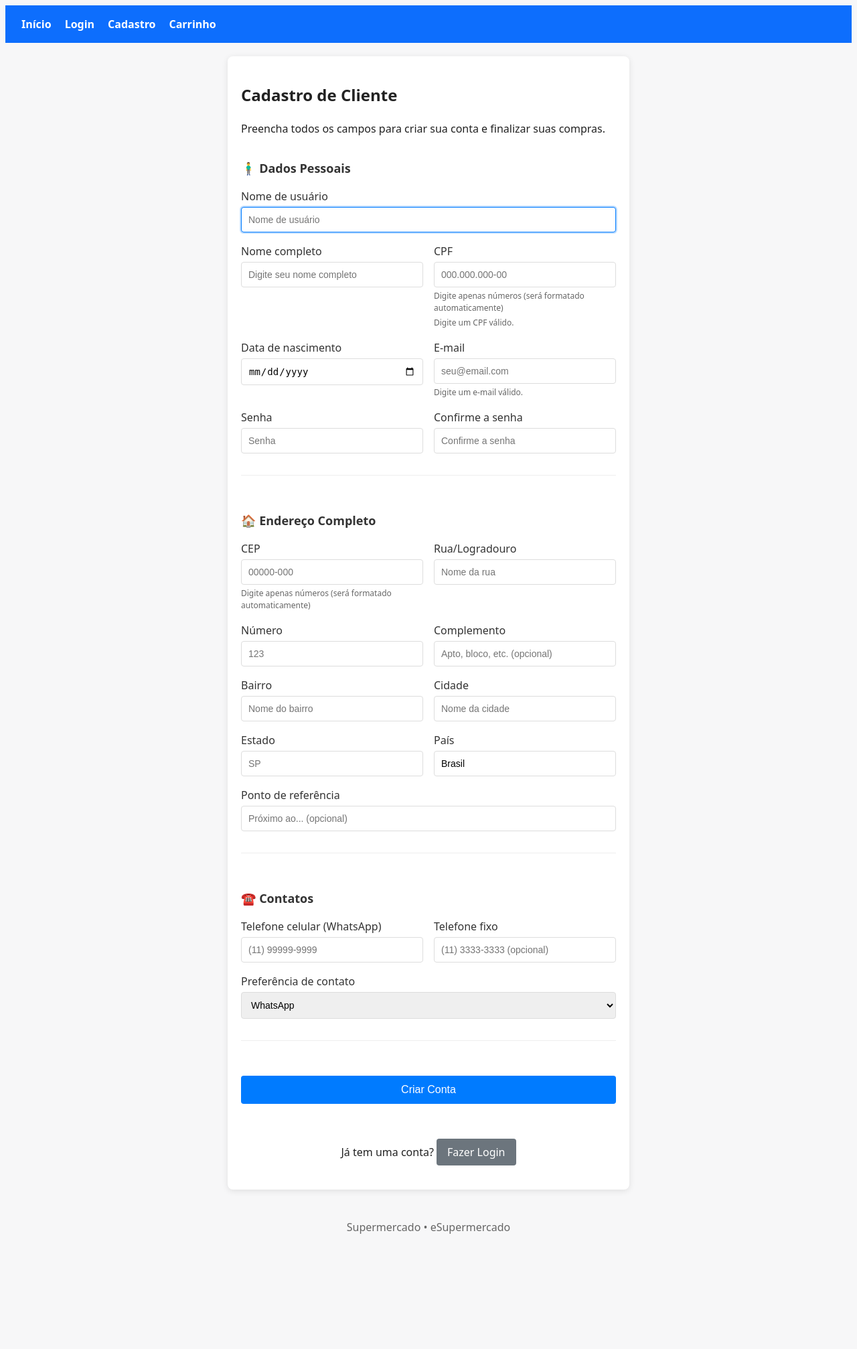
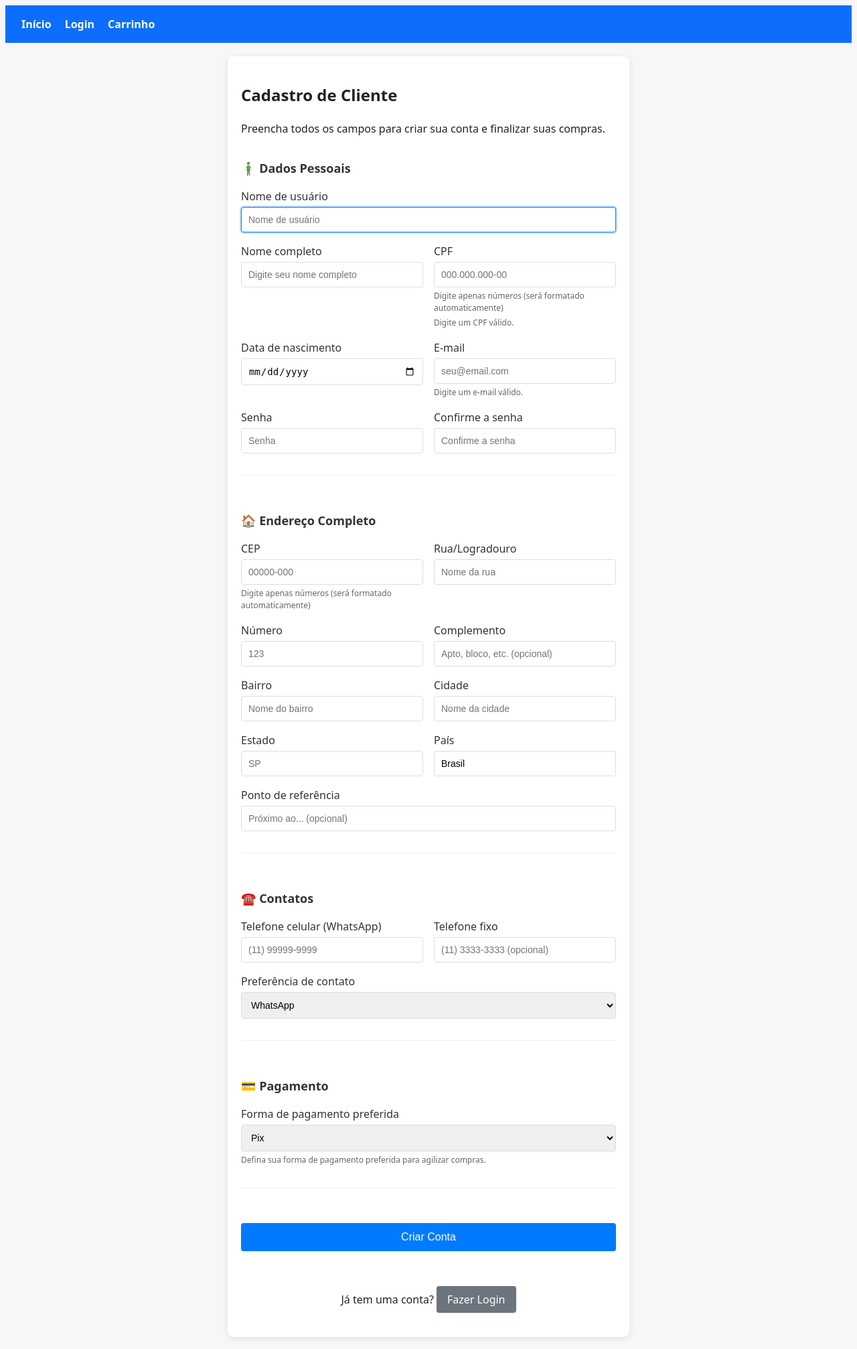
Before and after one commit to domingues497/supermercado, a Django app: page /cadastro/ in a window 1280 px wide. Shown: the top 2014 px of the page at 67% size. Before the commit the page ends 1842 px from the top, so only its background shows below. Run offline with Django 5.2, Linux system fonts and the light colour scheme; some libraries are stand-ins or nearby versions.

Commit message:
Logout pos-logout para landing; integração de formas de pagamento; token de confirmação em Venda; ajustes de modelos, views, templates e migração 0008

```diff
--- a/config/settings.py
+++ b/config/settings.py
@@ -143,6 +143,7 @@ DEFAULT_AUTO_FIELD = 'django.db.models.BigAutoField'
 # Auth redirects
 LOGIN_URL = '/login/'
 LOGIN_REDIRECT_URL = '/dashboard/'
+LOGOUT_REDIRECT_URL = '/'
 
 # Logout por inatividade (em segundos). Padrão: 15 minutos
 INACTIVITY_TIMEOUT_SECONDS = int(os.getenv('IDLE_TIMEOUT_SECONDS', '900'))
--- a/loja/forms.py
+++ b/loja/forms.py
@@ -56,6 +56,17 @@ class CadastroClienteForm(UserCreationForm):
     data_nascimento = forms.DateField(
         label="Data de nascimento",
         widget=forms.DateInput(attrs={'class': 'form-control', 'type': 'date'})
+    )
+    # Forma de pagamento preferida
+    forma_pagamento_preferida = forms.ChoiceField(
+        label="Forma de pagamento preferida",
+        choices=[
+            ('pix', 'Pix'),
+            ('credito', 'Cartão de crédito'),
+            ('debito', 'Cartão de débito'),
+            ('boleto', 'Boleto'),
+        ],
+        widget=forms.Select(attrs={'class': 'form-control'})
     )
 
     # Endereço completo
@@ -157,6 +168,8 @@ class CadastroClienteForm(UserCreationForm):
         self.fields['username'].label = "Nome de usuário"
         self.fields['password1'].label = "Senha"
         self.fields['password2'].label = "Confirme a senha"
+        # Ajusta label da forma de pagamento
+        self.fields['forma_pagamento_preferida'].label = "Forma de pagamento preferida"
 
     def clean_cpf(self):
         cpf = self.cleaned_data.get('cpf')
@@ -250,7 +263,7 @@ class ClienteUpdateForm(forms.ModelForm):
         fields = (
             'cpf', 'data_nascimento', 'cep', 'logradouro', 'numero', 'complemento',
             'bairro', 'cidade', 'estado', 'pais', 'ponto_referencia',
-            'telefone_celular', 'telefone_fixo', 'preferencia_contato'
+            'telefone_celular', 'telefone_fixo', 'preferencia_contato', 'forma_pagamento_preferida'
         )
 
     def __init__(self, *args, **kwargs):
@@ -273,6 +286,8 @@ class ClienteUpdateForm(forms.ModelForm):
         self.fields['telefone_celular'].widget.attrs.update({'class': 'form-control', 'placeholder': '(11) 99999-9999'})
         self.fields['telefone_fixo'].widget.attrs.update({'class': 'form-control', 'placeholder': '(11) 3333-3333'})
         self.fields['preferencia_contato'].widget.attrs.update({'class': 'form-control'})
+        self.fields['forma_pagamento_preferida'].widget.attrs.update({'class': 'form-control'})
+        self.fields['forma_pagamento_preferida'].label = 'Forma de pagamento preferida'
 
     def clean_cpf(self):
         # CPF é imutável no perfil; sempre retorna o valor atual do banco
--- a/loja/views.py
+++ b/loja/views.py
@@ -1,4 +1,5 @@
 from django.shortcuts import render, redirect
+from django.utils.http import url_has_allowed_host_and_scheme
 from django.http import HttpResponseForbidden
 from django.http import JsonResponse
 from django.contrib.auth.decorators import login_required
@@ -7,6 +8,7 @@ from django.contrib import messages
 from django.urls import reverse
 from django.db import transaction
 from decimal import Decimal
+import uuid
 import json
 import re
 from urllib.request import urlopen
@@ -111,6 +113,7 @@ def cadastro_view(request):
                 telefone_celular=form.cleaned_data['telefone_celular'],
                 telefone_fixo=form.cleaned_data['telefone_fixo'],
                 preferencia_contato=form.cleaned_data['preferencia_contato'],
+                forma_pagamento_preferida=form.cleaned_data['forma_pagamento_preferida'],
             )
 
             messages.success(request, 'Cadastro realizado com sucesso! Faça login para continuar.')
@@ -173,6 +176,14 @@ def login_view(request):
 def logout_view(request):
     logout(request)
     messages.info(request, 'Você foi desconectado.')
+    # Respeita parâmetro "next" para redirecionar após logout
+    next_url = request.GET.get('next') or request.POST.get('next')
+    if next_url and url_has_allowed_host_and_scheme(
+        next_url,
+        allowed_hosts={request.get_host()},
+        require_https=request.is_secure()
+    ):
+        return redirect(next_url)
     return redirect('home')
 
 
@@ -234,7 +245,19 @@ def carrinho(request):
             'quantidade': qtd,
             'subtotal': subtotal,
         })
-    return render(request, 'carrinho.html', { 'itens': itens, 'total': total })
+    # Opções de pagamento e preferência do usuário
+    pagamento_opcoes = [
+        ('pix', 'Pix'),
+        ('credito', 'Cartão de crédito'),
+        ('debito', 'Cartão de débito'),
+        ('boleto', 'Boleto'),
+    ]
+    preferida = None
+    if request.user.is_authenticated:
+        cliente = Cliente.objects.filter(usuario=request.user).first()
+        if cliente:
+            preferida = getattr(cliente, 'forma_pagamento_preferida', None)
+    return render(request, 'carrinho.html', { 'itens': itens, 'total': total, 'pagamento_opcoes': pagamento_opcoes, 'preferida': preferida })
 
 
 def carrinho_adicionar(request, produto_id):
@@ -409,9 +432,18 @@ def carrinho_finalizar(request):
         total += subtotal
         itens_validos.append((produto, qtd_int, preco, backorder))
 
+    # Determina forma de pagamento escolhida
+    forma = (request.POST.get('forma_pagamento') or '').strip()
+    formas_validas = {'pix', 'credito', 'debito', 'boleto'}
+    if not forma or forma not in formas_validas:
+        forma = cliente.forma_pagamento_preferida if cliente and cliente.forma_pagamento_preferida in formas_validas else 'pix'
+
     venda = Venda.objects.create(
         usuario=request.user if request.user.is_authenticated else None,
-        total=total
+        total=total,
+        forma_pagamento=forma,
+        confirmacao_token=str(uuid.uuid4()),
+        status='novo'
     )
     for produto, qtd_int, preco, backorder in itens_validos:
         VendaItem.objects.create(
--- a/templates/base.html
+++ b/templates/base.html
@@ -17,10 +17,10 @@
         <span>Olá, {{ request.user.first_name|default:request.user.username }}!</span>
         <a href="{% url 'meus_pedidos' %}">Meus Pedidos</a>
         <a href="{% url 'perfil' %}">Meu Perfil</a>
-        <a href="{% url 'logout' %}">Sair</a>
+        <a href="{% url 'logout' %}?next={% url 'home' %}">Sair</a>
       {% else %}
         <a href="{% url 'login' %}">Login</a>
-        <a href="{% url 'cadastro' %}">Cadastro</a>
+        <!--<a href="{% url 'cadastro' %}">Cadastro</a>-->
       {% endif %}
       <a href="{% url 'carrinho' %}">Carrinho</a>
       {% if request.user.is_authenticated and request.user.is_staff %}
--- a/templates/cadastro.html
+++ b/templates/cadastro.html
@@ -322,6 +322,19 @@
             </div>
         </div>
 
+        <!-- Pagamento -->
+        <div class="form-section">
+            <h3>💳 Pagamento</h3>
+            <div class="form-group">
+                <label for="{{ form.forma_pagamento_preferida.id_for_label }}">{{ form.forma_pagamento_preferida.label }}</label>
+                {{ form.forma_pagamento_preferida }}
+                {% if form.forma_pagamento_preferida.errors %}
+                    <div class="error-list">{{ form.forma_pagamento_preferida.errors }}</div>
+                {% endif %}
+                <div class="help-text">Defina sua forma de pagamento preferida para agilizar compras.</div>
+            </div>
+        </div>
+
         <button type="submit" class="btn-primary">Criar Conta</button>
 
         <div style="text-align: center; margin-top: 16px;">
--- a/templates/landing.html
+++ b/templates/landing.html
@@ -3,7 +3,7 @@
 {# usando floatformat padrão, sem biblioteca customizada #}
 {% block content %}
 <div class="card">
-  <h1>Bem-vindo ao Supermercado</h1>
+  <h1>Bem-vindo ao Supermercado!!</h1>
   <p>Seu delivery ainda mais completo!</p>
   <div style="margin-top: 12px;">
     {% if request.user.is_authenticated %}
```
Also changed, not shown: loja/models.py (+38 -0 lines), templates/carrinho.html (+10 -0 lines), templates/perfil.html (+10 -0 lines), loja/migrations/0006_cliente_forma_pagamento_preferida_and_more.py (added), loja/migrations/0007_venda_confirmacao_token_venda_recebido_em_and_more.py (added), loja/migrations/0008_alter_venda_confirmacao_token.py (added).
